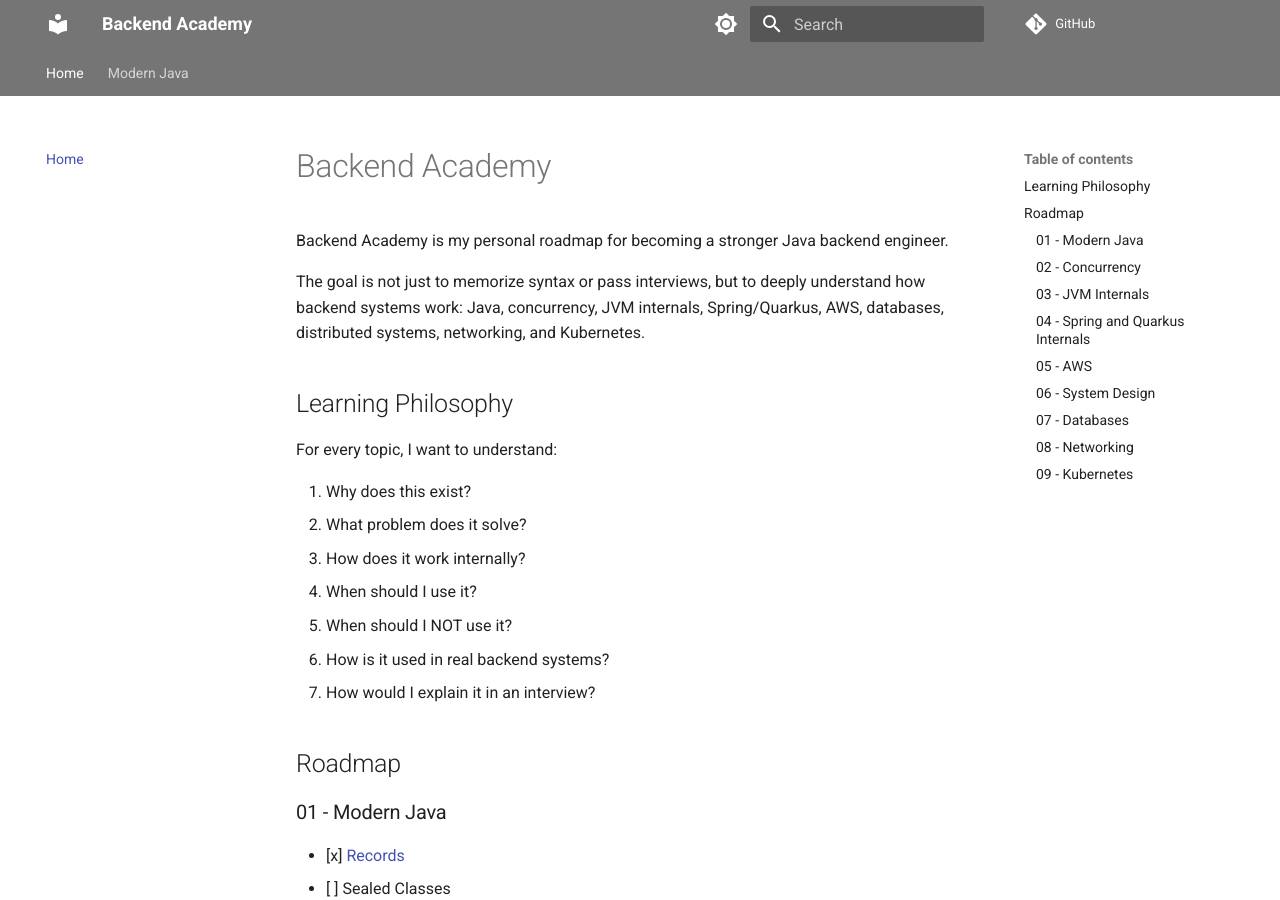
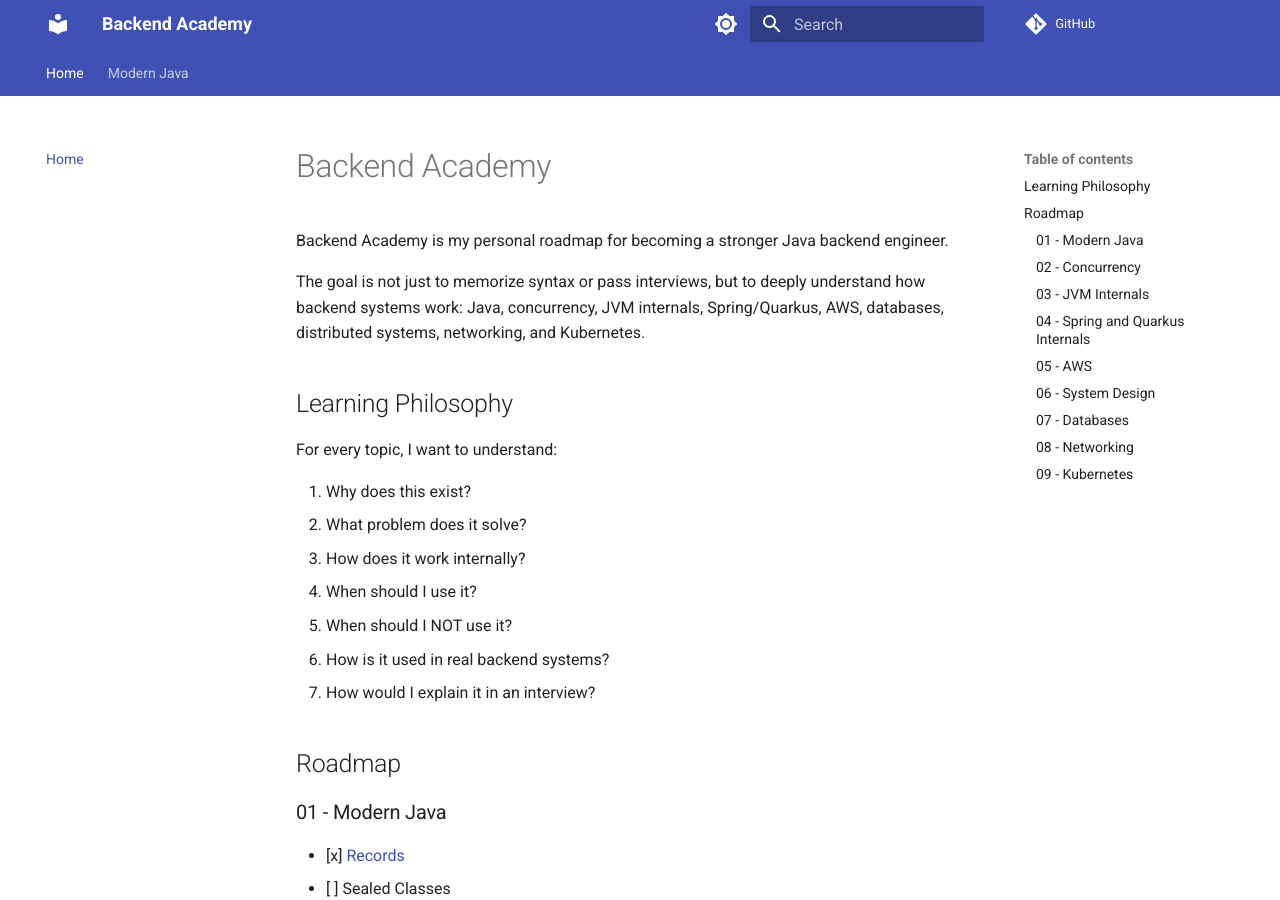
Before and after one commit to djames1109/backend-academy, an MkDocs documentation site: the page built from docs/index.md, in a window 1280 px wide and 900 px high. Built offline with MkDocs 1.6.1 and Material for MkDocs 9.7.7, drawn with Linux system fonts in a browser that asks for light colours; comment, search, counter and statistics services are not loaded.

Commit message:
Update color scheme to dark gray

```diff
--- a/mkdocs.yml
+++ b/mkdocs.yml
@@ -8,14 +8,14 @@
   name: material
   palette:
     - scheme: default
-      primary: grey
-      accent: grey
+      primary: dark grey
+      accent: dark grey
       toggle:
         icon: material/brightness-7
         name: Switch to dark mode
     - scheme: slate
-      primary: grey
-      accent: grey
+      primary: dark grey
+      accent: dark grey
       toggle:
         icon: material/brightness-4
         name: Switch to light mode
```
